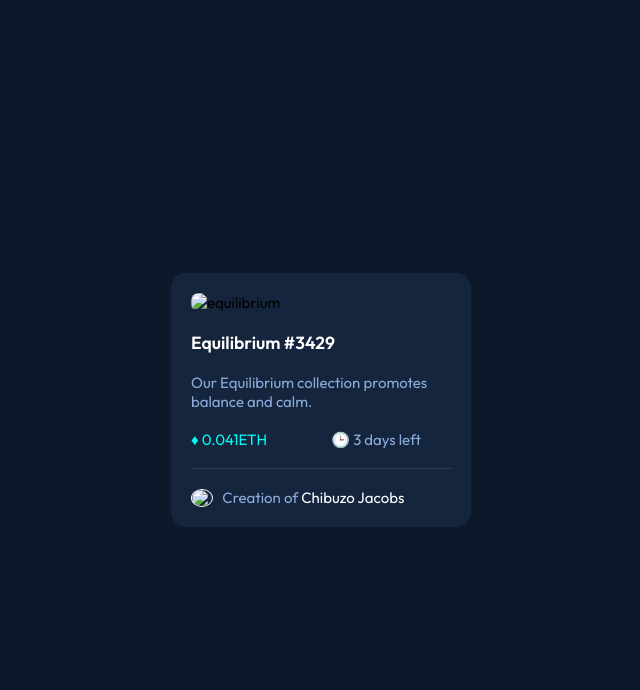
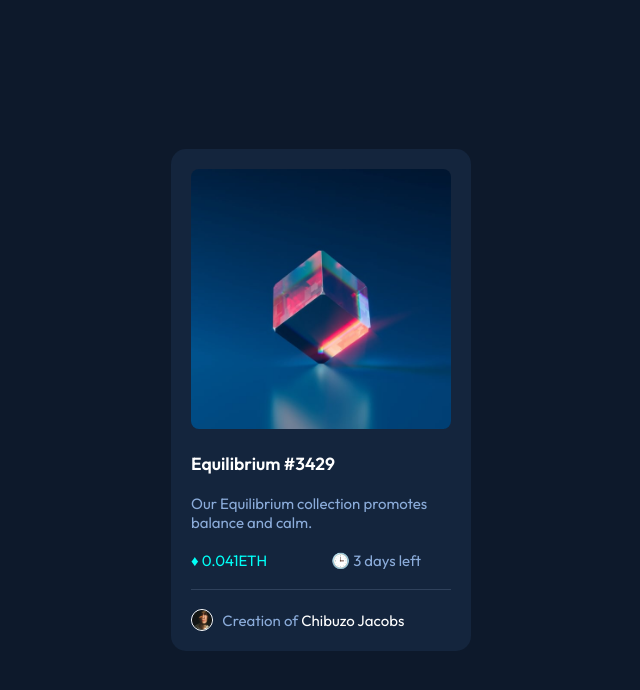
Before and after one commit to Chijacobs/Nftpreviewcard, a plain HTML site: page index.html in a window 1280 px wide. Shown: the whole page, without its empty margins (319-959 px from the left). Drawn offline with Linux system fonts and the light colour scheme.

Commit message:
second commit

```diff
--- a/index.html
+++ b/index.html
@@ -11,7 +11,7 @@
 <body>
     <div class="container">
         <div class="image1">
-            <img src="./image-equilibrium.jpg" alt="equilibrium">
+            <img src="./asset/image-equilibrium.jpg" alt="equilibrium">
             <div class="text"><br>
                 <h3>Equilibrium #3429</h3><br>
                 <p>Our Equilibrium collection promotes balance and calm.</p><br>
@@ -19,7 +19,7 @@
             </div>
             <hr><br>
             <div class="image2">
-                <img src="./image-avatar.png">
+                <img src="./asset/image-avatar.png">
                 <span class="text1">&nbsp;&nbsp; Creation of <span class="text">Chibuzo Jacobs</span> </span>
             </div>
         </div>
```
